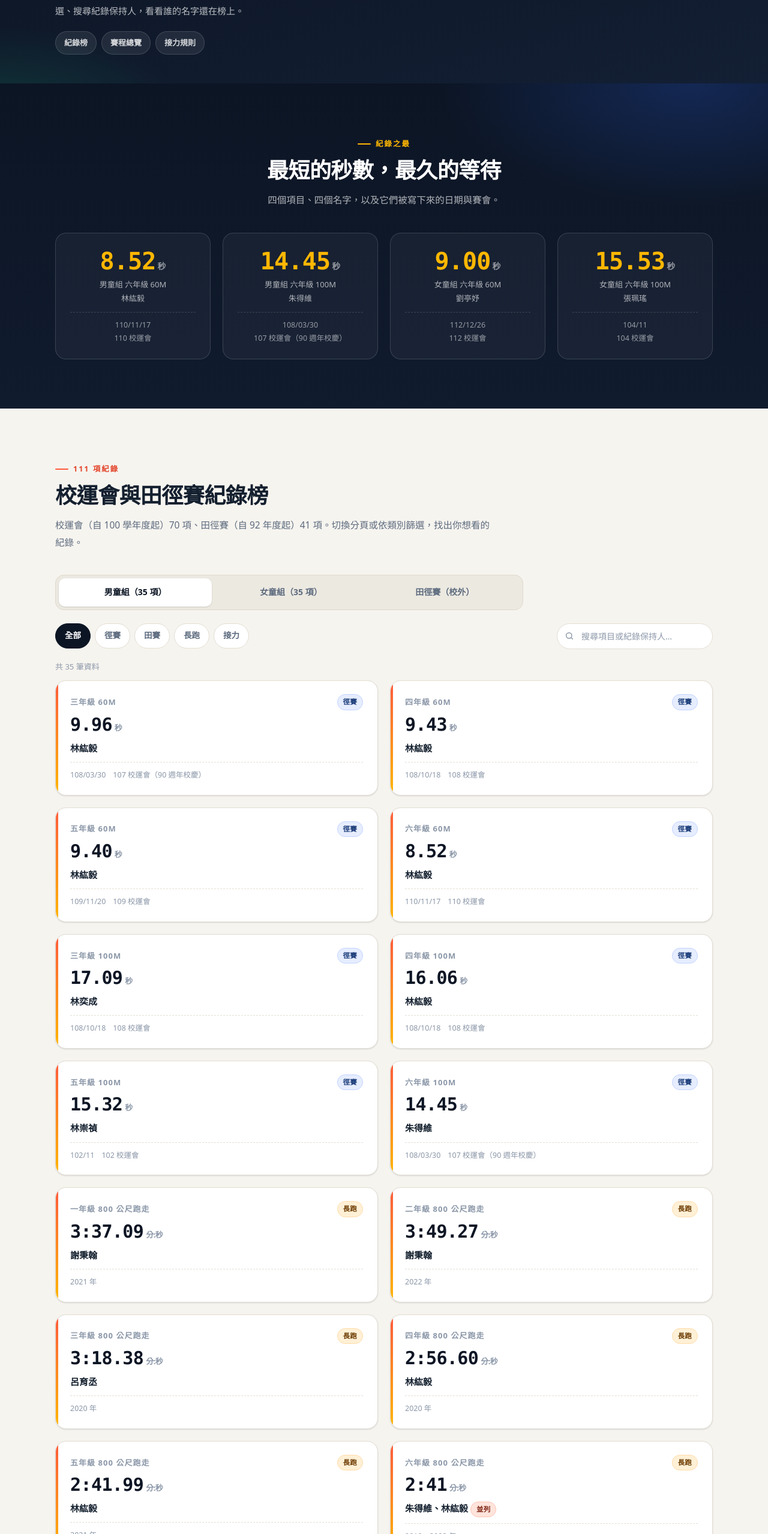
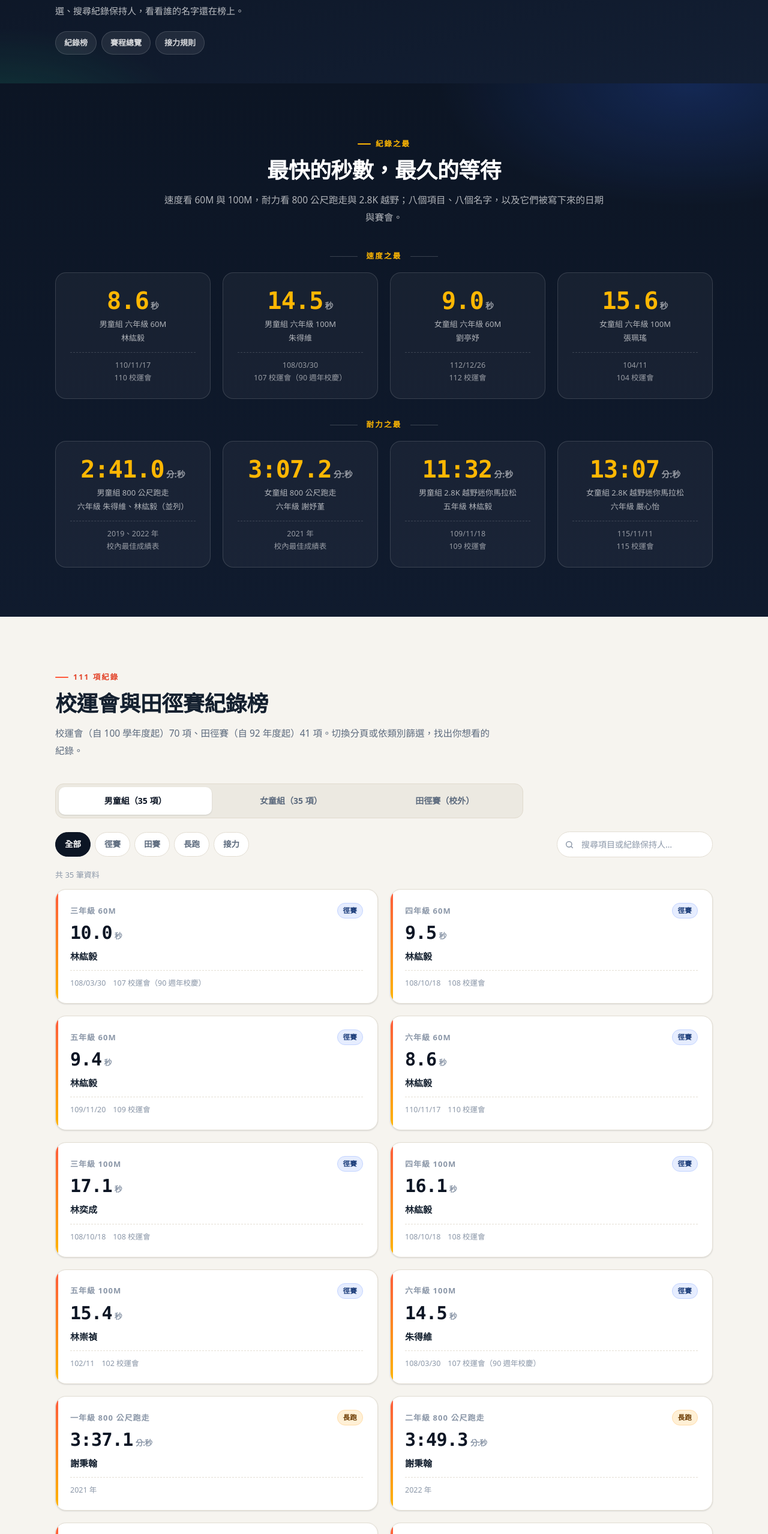
Before and after one commit to chues201-edu/115-sports-day, a plain HTML site: page records.html in a window 1280 px wide. Shown: the part 243-2800 px from the top of the page at 60% size. Drawn offline with Linux system fonts and the light colour scheme.

Commit message:
更新1.競賽成績登記格式2.成績之最
更新1.競賽成績登記格式2.成績之最

```diff
--- a/assets/style.css
+++ b/assets/style.css
@@ -637,6 +637,27 @@ a.entry:hover .go svg { transform: translateX(4px); }
   color: rgba(255, 255, 255, .55);
   font-variant-numeric: tabular-nums;
 }
+
+/* 紀錄之最：速度／耐力分組標籤 */
+.stat-divider {
+  display: flex;
+  align-items: center;
+  justify-content: center;
+  gap: 14px;
+  margin: 0 0 16px;
+  font-size: 12.5px;
+  font-weight: 800;
+  letter-spacing: .18em;
+  color: var(--gold);
+}
+.stat-divider::before,
+.stat-divider::after {
+  content: "";
+  height: 1px;
+  width: 46px;
+  background: rgba(255, 255, 255, .18);
+}
+.stat-divider--gap { margin-top: 32px; }
 
 /* ───────────────────────── 時間軸（當天流程） ───────────────────────── */
 .timeline {
--- a/records.html
+++ b/records.html
@@ -57,29 +57,55 @@
     <div class="wrap">
       <div class="section-head center">
         <span class="kicker">紀錄之最</span>
-        <h2>最短的秒數，最久的等待</h2>
-        <p>四個項目、四個名字，以及它們被寫下來的日期與賽會。</p>
+        <h2>最快的秒數，最久的等待</h2>
+        <p>速度看 60M 與 100M，耐力看 800 公尺跑走與 2.8K 越野；八個項目、八個名字，以及它們被寫下來的日期與賽會。</p>
       </div>
+
+      <p class="stat-divider"><span>速度之最</span></p>
       <div class="grid grid-4">
         <div class="stat">
-          <b>8.52<small class="unit">秒</small></b>
+          <b>8.6<small class="unit">秒</small></b>
           <span>男童組 六年級 60M<br>林紘毅</span>
           <span class="stat-meta">110/11/17<br>110 校運會</span>
         </div>
         <div class="stat">
-          <b>14.45<small class="unit">秒</small></b>
+          <b>14.5<small class="unit">秒</small></b>
           <span>男童組 六年級 100M<br>朱得維</span>
           <span class="stat-meta">108/03/30<br>107 校運會（90 週年校慶）</span>
         </div>
         <div class="stat">
-          <b>9.00<small class="unit">秒</small></b>
+          <b>9.0<small class="unit">秒</small></b>
           <span>女童組 六年級 60M<br>劉亭妤</span>
           <span class="stat-meta">112/12/26<br>112 校運會</span>
         </div>
         <div class="stat">
-          <b>15.53<small class="unit">秒</small></b>
+          <b>15.6<small class="unit">秒</small></b>
           <span>女童組 六年級 100M<br>張珮瑤</span>
           <span class="stat-meta">104/11<br>104 校運會</span>
+        </div>
+      </div>
+
+      <p class="stat-divider stat-divider--gap"><span>耐力之最</span></p>
+      <div class="grid grid-4">
+        <div class="stat">
+          <b>2:41.0<small class="unit">分:秒</small></b>
+          <span>男童組 800 公尺跑走<br>六年級 朱得維、林紘毅（並列）</span>
+          <span class="stat-meta">2019、2022 年<br>校內最佳成績表</span>
+        </div>
+        <div class="stat">
+          <b>3:07.2<small class="unit">分:秒</small></b>
+          <span>女童組 800 公尺跑走<br>六年級 謝妤堇</span>
+          <span class="stat-meta">2021 年<br>校內最佳成績表</span>
+        </div>
+        <div class="stat">
+          <b>11:32<small class="unit">分:秒</small></b>
+          <span>男童組 2.8K 越野迷你馬拉松<br>五年級 林紘毅</span>
+          <span class="stat-meta">109/11/18<br>109 校運會</span>
+        </div>
+        <div class="stat">
+          <b>13:07<small class="unit">分:秒</small></b>
+          <span>女童組 2.8K 越野迷你馬拉松<br>六年級 嚴心怡</span>
+          <span class="stat-meta">115/11/11<br>115 校運會</span>
         </div>
       </div>
     </div>
@@ -125,7 +151,7 @@
               <span class="rc-event">三年級 60M</span>
               <span class="tag tag-senior">徑賽</span>
             </div>
-            <div class="rc-time">9.96<small>秒</small></div>
+            <div class="rc-time">10.0<small>秒</small></div>
             <p class="rc-holder">林紘毅 </p>
             <p class="rc-meta"><span>108/03/30</span><span>107 校運會（90 週年校慶）</span></p>
           </article>
@@ -134,7 +160,7 @@
               <span class="rc-event">四年級 60M</span>
               <span class="tag tag-senior">徑賽</span>
             </div>
-            <div class="rc-time">9.43<small>秒</small></div>
+            <div class="rc-time">9.5<small>秒</small></div>
             <p class="rc-holder">林紘毅 </p>
             <p class="rc-meta"><span>108/10/18</span><span>108 校運會</span></p>
           </article>
@@ -143,7 +169,7 @@
               <span class="rc-event">五年級 60M</span>
               <span class="tag tag-senior">徑賽</span>
             </div>
-            <div class="rc-time">9.40<small>秒</small></div>
+            <div class="rc-time">9.4<small>秒</small></div>
             <p class="rc-holder">林紘毅 </p>
             <p class="rc-meta"><span>109/11/20</span><span>109 校運會</span></p>
           </article>
@@ -152,7 +178,7 @@
               <span class="rc-event">六年級 60M</span>
               <span class="tag tag-senior">徑賽</span>
             </div>
-            <div class="rc-time">8.52<small>秒</small></div>
+            <div class="rc-time">8.6<small>秒</small></div>
             <p class="rc-holder">林紘毅 </p>
             <p class="rc-meta"><span>110/11/17</span><span>110 校運會</span></p>
           </article>
@@ -161,7 +187,7 @@
               <span class="rc-event">三年級 100M</span>
               <span class="tag tag-senior">徑賽</span>
             </div>
-            <div class="rc-time">17.09<small>秒</small></div>
+            <div class="rc-time">17.1<small>秒</small></div>
             <p class="rc-holder">林奕成 </p>
             <p class="rc-meta"><span>108/10/18</span><span>108 校運會</span></p>
           </article>
@@ -170,7 +196,7 @@
               <span class="rc-event">四年級 100M</span>
               <span class="tag tag-senior">徑賽</span>
             </div>
-            <div class="rc-time">16.06<small>秒</small></div>
+            <div class="rc-time">16.1<small>秒</small></div>
             <p class="rc-holder">林紘毅 </p>
             <p class="rc-meta"><span>108/10/18</span><span>108 校運會</span></p>
           </article>
@@ -179,7 +205,7 @@
               <span class="rc-event">五年級 100M</span>
               <span class="tag tag-senior">徑賽</span>
             </div>
-            <div class="rc-time">15.32<small>秒</small></div>
+            <div class="rc-time">15.4<small>秒</small></div>
             <p class="rc-holder">林崇禎 </p>
             <p class="rc-meta"><span>102/11</span><span>102 校運會</span></p>
           </article>
@@ -188,7 +214,7 @@
               <span class="rc-event">六年級 100M</span>
               <span class="tag tag-senior">徑賽</span>
             </div>
-            <div class="rc-time">14.45<small>秒</small></div>
+            <div class="rc-time">14.5<small>秒</small></div>
             <p class="rc-holder">朱得維 </p>
             <p class="rc-meta"><span>108/03/30</span><span>107 校運會（90 週年校慶）</span></p>
           </article>
@@ -197,7 +223,7 @@
               <span class="rc-event">一年級 800 公尺跑走</span>
               <span class="tag tag-lower">長跑</span>
             </div>
-            <div class="rc-time">3:37.09<small>分:秒</small></div>
+            <div class="rc-time">3:37.1<small>分:秒</small></div>
             <p class="rc-holder">謝秉翰 </p>
             <p class="rc-meta"><span>2021 年</span></p>
           </article>
@@ -206,7 +232,7 @@
               <span class="rc-event">二年級 800 公尺跑走</span>
               <span class="tag tag-lower">長跑</span>
             </div>
-            <div class="rc-time">3:49.27<small>分:秒</small></div>
+            <div class="rc-time">3:49.3<small>分:秒</small></div>
             <p class="rc-holder">謝秉翰 </p>
             <p class="rc-meta"><span>2022 年</span></p>
           </article>
@@ -215,7 +241,7 @@
               <span class="rc-event">三年級 800 公尺跑走</span>
               <span class="tag tag-lower">長跑</span>
             </div>
-            <div class="rc-time">3:18.38<small>分:秒</small></div>
+            <div class="rc-time">3:18.4<small>分:秒</small></div>
             <p class="rc-holder">呂育丞 </p>
             <p class="rc-meta"><span>2020 年</span></p>
           </article>
@@ -224,7 +250,7 @@
               <span class="rc-event">四年級 800 公尺跑走</span>
               <span class="tag tag-lower">長跑</span>
             </div>
-            <div class="rc-time">2:56.60<small>分:秒</small></div>
+            <div class="rc-time">2:56.6<small>分:秒</small></div>
             <p class="rc-holder">林紘毅 </p>
             <p class="rc-meta"><span>2020 年</span></p>
           </article>
@@ -233,7 +259,7 @@
               <span class="rc-event">五年級 800 公尺跑走</span>
               <span class="tag tag-lower">長跑</span>
             </div>
-            <div class="rc-time">2:41.99<small>分:秒</small></div>
+            <div class="rc-time">2:42.0<small>分:秒</small></div>
             <p class="rc-holder">林紘毅 </p>
             <p class="rc-meta"><span>2021 年</span></p>
           </article>
@@ -242,7 +268,7 @@
               <span class="rc-event">六年級 800 公尺跑走</span>
               <span class="tag tag-lower">長跑</span>
             </div>
-            <div class="rc-time">2:41<small>分:秒</small></div>
+            <div class="rc-time">2:41.0<small>分:秒</small></div>
             <p class="rc-holder">朱得維、林紘毅 <span class="tag tag-key">並列</span></p>
             <p class="rc-meta"><span>2019、2022 年</span></p>
           </article>
@@ -404,7 +430,7 @@
               <span class="rc-event">三年級 混合接力（2 男 2 女）</span>
               <span class="tag tag-all">接力</span>
             </div>
-            <div class="rc-time">59.25<small>秒</small></div>
+            <div class="rc-time">59.3<small>秒</small></div>
             <p class="rc-holder">張鈞凱、李佩芸、蕭士杰、游沁諭 </p>
             <p class="rc-meta"><span>101/11</span><span>101 校運會</span></p>
           </article>
@@ -413,7 +439,7 @@
               <span class="rc-event">四年級 混合接力（2 男 2 女）</span>
               <span class="tag tag-all">接力</span>
             </div>
-            <div class="rc-time">54.95<small>秒</small></div>
+            <div class="rc-time">55.0<small>秒</small></div>
             <p class="rc-holder">莊家岷、游相霖、林姵君、江歆卉 </p>
             <p class="rc-meta"><span>100/11</span><span>100 校運會</span></p>
           </article>
@@ -422,7 +448,7 @@
               <span class="rc-event">五年級 異程接力（0.5＋1＋1.5＋2 圈）</span>
               <span class="tag tag-all">接力</span>
             </div>
-            <div class="rc-time">2:22.30<small>分:秒</small></div>
+            <div class="rc-time">2:22.3<small>分:秒</small></div>
             <p class="rc-holder">郭又嘉、廖于瑞、蕭聖亞、林紘毅 </p>
             <p class="rc-meta"><span>109/11/21</span><span>109 校運會</span></p>
           </article>
@@ -431,7 +457,7 @@
               <span class="rc-event">六年級 異程接力（0.5＋1＋1.5＋2 圈）</span>
               <span class="tag tag-all">接力</span>
             </div>
-            <div class="rc-time">2:15.94<small>分:秒</small></div>
+            <div class="rc-time">2:16.0<small>分:秒</small></div>
             <p class="rc-holder">許民鋒、楊傑耀、周弘申、黃稟驊 </p>
             <p class="rc-meta"><span>101/11</span><span>101 校運會</span></p>
           </article>
@@ -466,7 +492,7 @@
               <span class="rc-event">三年級 60M</span>
               <span class="tag tag-senior">徑賽</span>
             </div>
-            <div class="rc-time">10.30<small>秒</small></div>
+            <div class="rc-time">10.3<small>秒</small></div>
             <p class="rc-holder">吳苡菲 </p>
             <p class="rc-meta"><span>115/3/31</span><span>114 校運會</span></p>
           </article>
@@ -475,7 +501,7 @@
               <span class="rc-event">四年級 60M</span>
               <span class="tag tag-senior">徑賽</span>
             </div>
-            <div class="rc-time">9.98<small>秒</small></div>
+            <div class="rc-time">10.0<small>秒</small></div>
             <p class="rc-holder">呂采倢 </p>
             <p class="rc-meta"><span>112/12/26</span><span>112 校運會</span></p>
           </article>
@@ -484,7 +510,7 @@
               <span class="rc-event">五年級 60M</span>
               <span class="tag tag-senior">徑賽</span>
             </div>
-            <div class="rc-time">9.81<small>秒</small></div>
+            <div class="rc-time">9.9<small>秒</small></div>
             <p class="rc-holder">張芷瑜 </p>
             <p class="rc-meta"><span>106/11</span><span>106 校運會</span></p>
           </article>
@@ -493,7 +519,7 @@
               <span class="rc-event">六年級 60M</span>
               <span class="tag tag-senior">徑賽</span>
             </div>
-            <div class="rc-time">9.00<small>秒</small></div>
+            <div class="rc-time">9.0<small>秒</small></div>
             <p class="rc-holder">劉亭妤 </p>
             <p class="rc-meta"><span>112/12/26</span><span>112 校運會</span></p>
           </article>
@@ -502,7 +528,7 @@
               <span class="rc-event">三年級 100M</span>
               <span class="tag tag-senior">徑賽</span>
             </div>
-            <div class="rc-time">17.61<small>秒</small></div>
+            <div class="rc-time">17.7<small>秒</small></div>
             <p class="rc-holder">吳苡菲 </p>
             <p class="rc-meta"><span>115/3/31</span><span>114 校運會</span></p>
           </article>
@@ -511,7 +537,7 @@
               <span class="rc-event">四年級 100M</span>
               <span class="tag tag-senior">徑賽</span>
             </div>
-            <div class="rc-time">17.01<small>秒</small></div>
+            <div class="rc-time">17.1<small>秒</small></div>
             <p class="rc-holder">呂采倢 </p>
             <p class="rc-meta"><span>112/11</span><span>112 校運會</span></p>
           </article>
@@ -520,7 +546,7 @@
               <span class="rc-event">五年級 100M</span>
               <span class="tag tag-senior">徑賽</span>
             </div>
-            <div class="rc-time">16.39<small>秒</small></div>
+            <div class="rc-time">16.4<small>秒</small></div>
             <p class="rc-holder">陳靜琴、張芷瑜 <span class="tag tag-key">並列</span></p>
             <p class="rc-meta"><span>102/11、106/11</span><span>102、106 校運會</span></p>
           </article>
@@ -529,7 +555,7 @@
               <span class="rc-event">六年級 100M</span>
               <span class="tag tag-senior">徑賽</span>
             </div>
-            <div class="rc-time">15.53<small>秒</small></div>
+            <div class="rc-time">15.6<small>秒</small></div>
             <p class="rc-holder">張珮瑤 </p>
             <p class="rc-meta"><span>104/11</span><span>104 校運會</span></p>
           </article>
@@ -538,7 +564,7 @@
               <span class="rc-event">一年級 800 公尺跑走</span>
               <span class="tag tag-lower">長跑</span>
             </div>
-            <div class="rc-time">4:03.91<small>分:秒</small></div>
+            <div class="rc-time">4:04.0<small>分:秒</small></div>
             <p class="rc-holder">呂采倢 </p>
             <p class="rc-meta"><span>2021 年</span></p>
           </article>
@@ -547,7 +573,7 @@
               <span class="rc-event">二年級 800 公尺跑走</span>
               <span class="tag tag-lower">長跑</span>
             </div>
-            <div class="rc-time">3:56.08<small>分:秒</small></div>
+            <div class="rc-time">3:56.1<small>分:秒</small></div>
             <p class="rc-holder">呂采倢 </p>
             <p class="rc-meta"><span>2022 年</span></p>
           </article>
@@ -556,7 +582,7 @@
               <span class="rc-event">三年級 800 公尺跑走</span>
               <span class="tag tag-lower">長跑</span>
             </div>
-            <div class="rc-time">3:37.59<small>分:秒</small></div>
+            <div class="rc-time">3:37.6<small>分:秒</small></div>
             <p class="rc-holder">劉嬑靜 </p>
             <p class="rc-meta"><span>2021 年</span></p>
           </article>
@@ -565,7 +591,7 @@
               <span class="rc-event">四年級 800 公尺跑走</span>
               <span class="tag tag-lower">長跑</span>
             </div>
-            <div class="rc-time">3:23.67<small>分:秒</small></div>
+            <div class="rc-time">3:23.7<small>分:秒</small></div>
             <p class="rc-holder">陳栯笭 </p>
             <p class="rc-meta"><span>2020 年</span></p>
           </article>
@@ -574,7 +600,7 @@
               <span class="rc-event">五年級 800 公尺跑走</span>
               <span class="tag tag-lower">長跑</span>
             </div>
-            <div class="rc-time">3:11.89<small>分:秒</small></div>
+            <div class="rc-time">3:11.9<small>分:秒</small></div>
             <p class="rc-holder">謝妤堇 </p>
             <p class="rc-meta"><span>2020 年</span></p>
           </article>
@@ -583,7 +609,7 @@
               <span class="rc-event">六年級 800 公尺跑走</span>
               <span class="tag tag-lower">長跑</span>
             </div>
-            <div class="rc-time">3:07.16<small>分:秒</small></div>
+            <div class="rc-time">3:07.2<small>分:秒</small></div>
             <p class="rc-holder">謝妤堇 </p>
             <p class="rc-meta"><span>2021 年</span></p>
           </article>
@@ -612,7 +638,7 @@
             </div>
             <div class="rc-time">11:10<small>分:秒</small></div>
             <p class="rc-holder">李宥緹 </p>
-            <p class="rc-meta"><span>115/11/17</span><span>115 校運會</span></p>
+            <p class="rc-meta"><span>115/11/11</span><span>115 校運會</span></p>
           </article>
           <article class="record-card" data-row data-tags="run">
             <div class="rc-top">
@@ -639,7 +665,7 @@
             </div>
             <div class="rc-time">13:07<small>分:秒</small></div>
             <p class="rc-holder">嚴心怡 </p>
-            <p class="rc-meta"><span>115/11/17</span><span>115 校運會</span></p>
+            <p class="rc-meta"><span>115/11/11</span><span>115 校運會</span></p>
           </article>
           <article class="record-card" data-row data-tags="field">
             <div class="rc-top">
@@ -745,7 +771,7 @@
               <span class="rc-event">三年級 混合接力（2 男 2 女）</span>
               <span class="tag tag-all">接力</span>
             </div>
-            <div class="rc-time">59.25<small>秒</small></div>
+            <div class="rc-time">59.3<small>秒</small></div>
             <p class="rc-holder">張鈞凱、李佩芸、蕭士杰、游沁諭 <span class="tag tag-key">男女混合</span></p>
             <p class="rc-meta"><span>101/11</span><span>101 校運會</span></p>
           </article>
@@ -754,7 +780,7 @@
               <span class="rc-event">四年級 混合接力（2 男 2 女）</span>
               <span class="tag tag-all">接力</span>
             </div>
-            <div class="rc-time">54.95<small>秒</small></div>
+            <div class="rc-time">55.0<small>秒</small></div>
             <p class="rc-holder">莊家岷、游相霖、林姵君、江歆卉 <span class="tag tag-key">男女混合</span></p>
             <p class="rc-meta"><span>100/11</span><span>100 校運會</span></p>
           </article>
@@ -763,7 +789,7 @@
               <span class="rc-event">五年級 異程接力（0.5＋1＋1.5＋2 圈）</span>
               <span class="tag tag-all">接力</span>
             </div>
-            <div class="rc-time">2:38.75<small>分:秒</small></div>
+            <div class="rc-time">2:38.8<small>分:秒</small></div>
             <p class="rc-holder">楊品容、郭庭瑜、楊憶婷、呂姿萱 </p>
             <p class="rc-meta"><span>100/11</span><span>100 校運會</span></p>
           </article>
@@ -772,7 +798,7 @@
               <span class="rc-event">六年級 異程接力（0.5＋1＋1.5＋2 圈）</span>
               <span class="tag tag-all">接力</span>
             </div>
-            <div class="rc-time">2:26.21<small>分:秒</small></div>
+            <div class="rc-time">2:26.3<small>分:秒</small></div>
             <p class="rc-holder">楊品容、郭庭瑜、楊憶婷、呂姿萱 </p>
             <p class="rc-meta"><span>101/11</span><span>101 校運會</span></p>
           </article>
@@ -1191,6 +1217,7 @@
           <strong>關於這份紀錄表：</strong>資料依《新北市中湖國民小學校運會最高紀錄一覽表》（自 100 學年度開始）登錄，日期與賽事名稱均照原表呈現，
           部分紀錄僅記載年月。<br>
           混合接力為男女混合項目，原表於男童組與女童組並列。<br>
+          <strong>計時方式：</strong>校運會徑賽、接力與 800 公尺跑走為手動計時（碼錶），依原表以 0.1 秒為單位記錄（如 8.6 秒、2:16.0、3:37.1）；越野迷你馬拉松記錄至整秒（如 6:11）。<br>
           <strong>800 公尺跑走</strong>與<strong>立定跳遠</strong>依校內最佳成績表（自 2011 年起）登錄，原表僅記載年度、未列日期與賽事名稱，網站以「年份」呈現。<br><strong>田徑賽（校外）</strong>分頁依《田徑運動最高紀錄一覽表》（自 92 年度起）登錄，包含三鶯區田徑賽、台北縣師生田徑賽、新北市小學運動會等校外賽事，與校運會紀錄分開呈現。
         </div>
       </div>
```
Also changed, not shown: info.html (+1 -1 lines).
